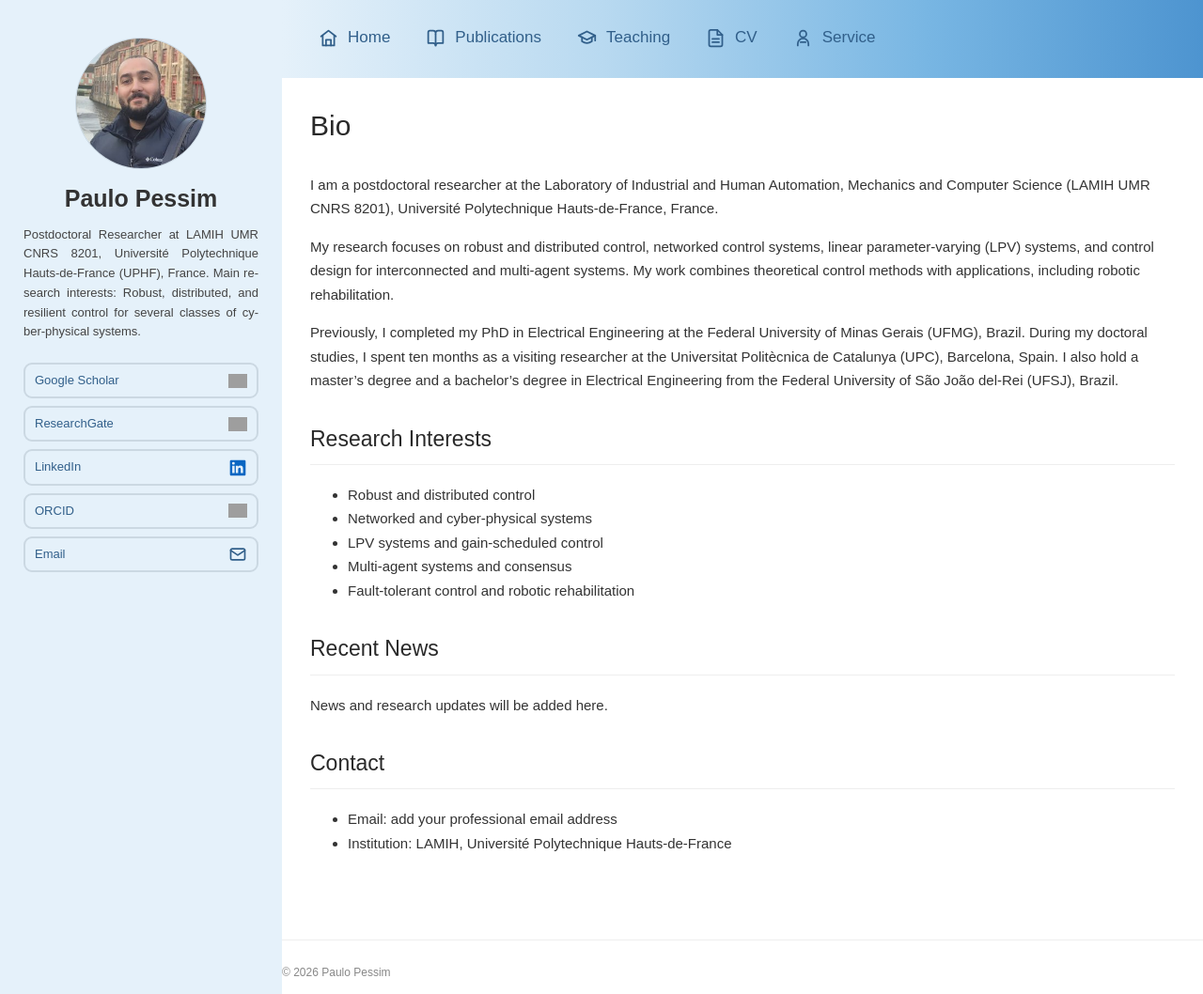
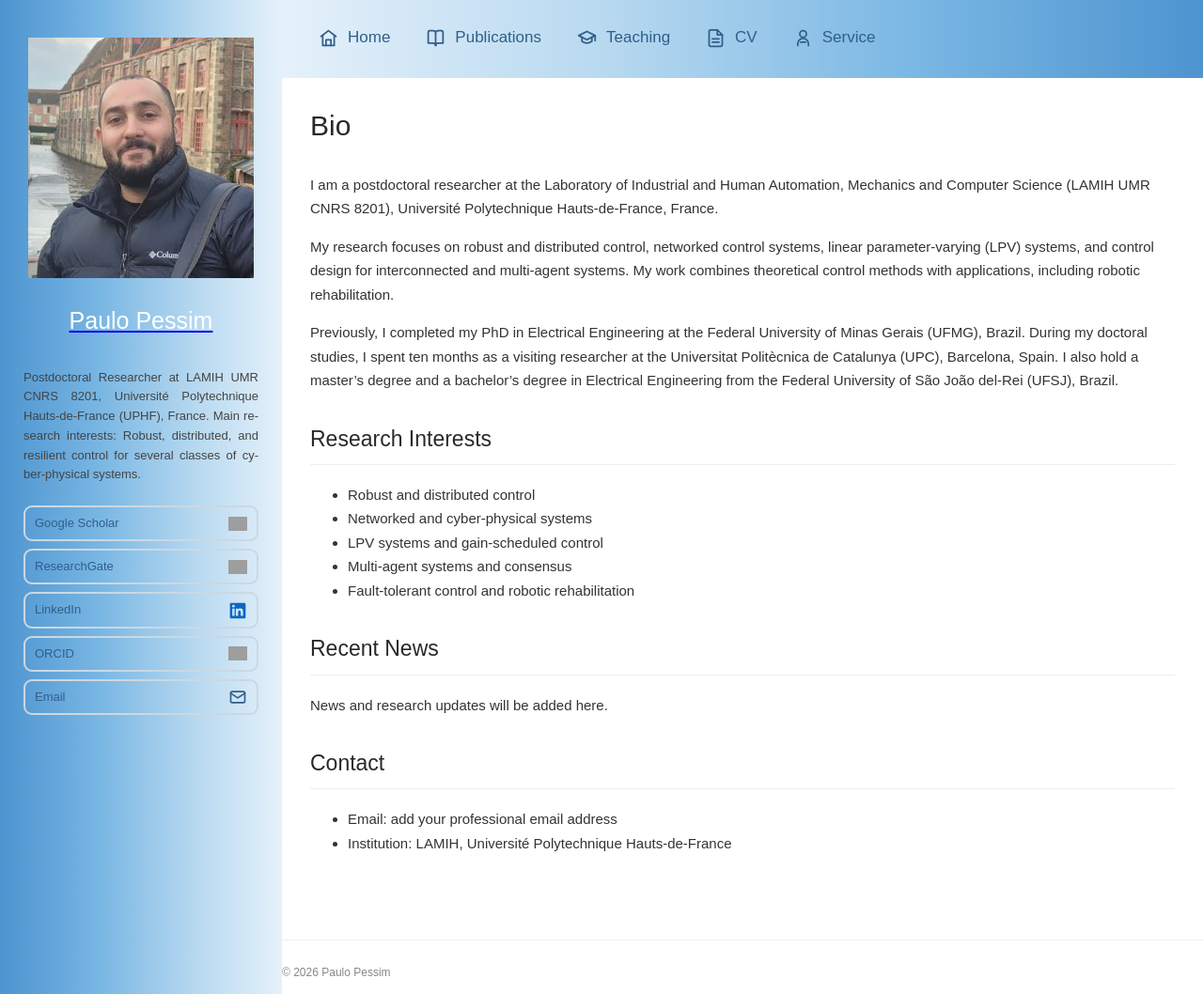
Before and after one commit to ppessim/ppessim.github.io, a Jekyll site: the page built from index.md, in a window 1280 px wide and 1058 px high. Shown: the whole window at 94% size. Built offline with Jekyll 4.4.1, drawn with Linux system fonts in a browser that asks for light colours; grey boxes are pictures that could not be loaded.

Commit message:
Update style.css

```diff
--- a/assets/css/style.css
+++ b/assets/css/style.css
@@ -41,7 +41,13 @@ body {
   min-width: 0;
   align-self: start;
   text-align: center;
-  background: #e5f1fa;
+   background: linear-gradient(
+    90deg,
+    #4d94d0 0%,
+    #78b6e3 35%,
+    #b8d9f0 70%,
+    #e5f1fa 100%
+  );
   padding: 40px 25px;
   margin: 0;
   border: none;
@@ -50,19 +56,26 @@ body {
   overflow-y: auto;
 }
 
-.profile-link {
-  color: inherit;
+profile-link {
+  display: flex;
+  flex-direction: column;
+  align-items: center;
   text-decoration: none;
+  color: #fff;
 }
 
-.profile-photo {
-  display: block;
-  width: 140px;
-  height: 140px;
-  margin: 0 auto 15px;
-  border-radius: 50%;
-  object-fit: cover;
-  border: 1px solid #cbd8e2;
+.profile-link h1 {
+  display: flex;
+  align-items: center;
+  justify-content: center;
+  width: 100%;
+  height: 76px;
+  box-sizing: border-box;
+  margin: 0 0 10px;
+  color: #fff;
+  font-size: 17px;
+  font-weight: 500;
+  text-align: center;
 }
 
 .sidebar h1 {
```
